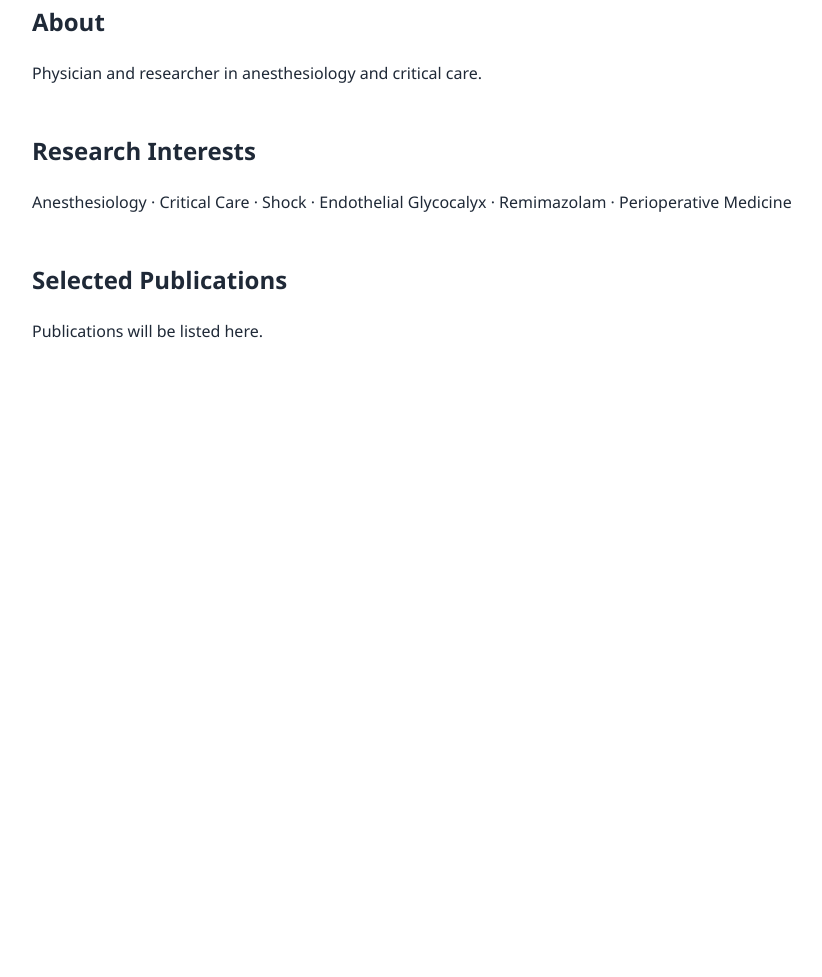
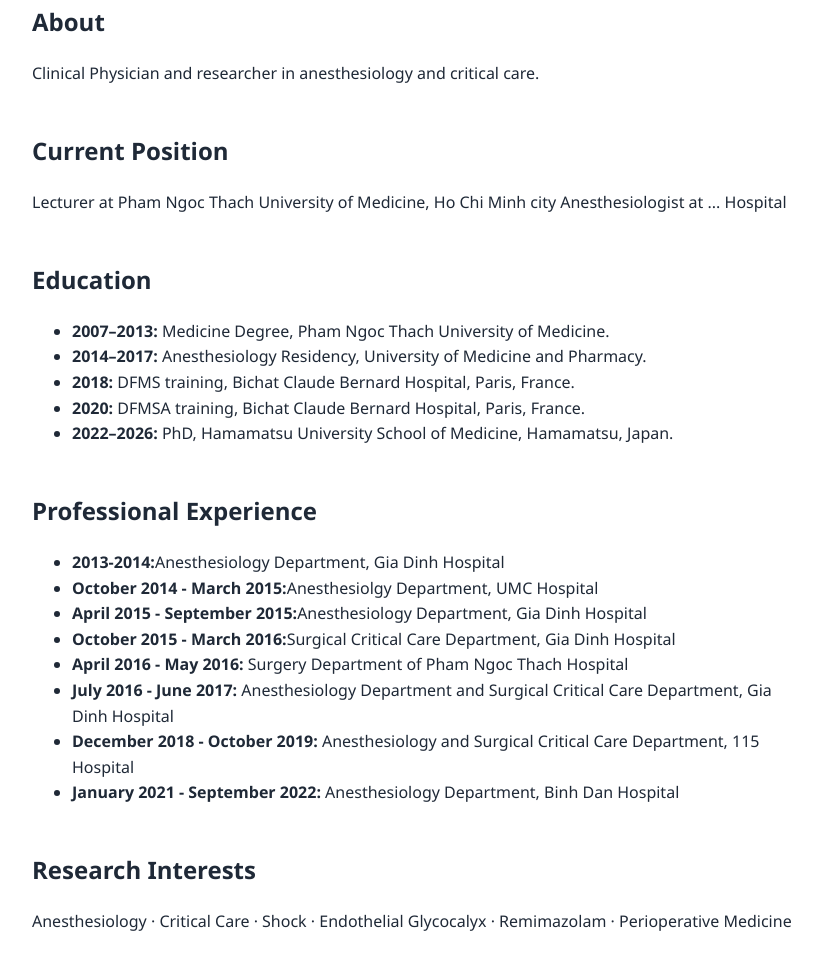
Before and after one commit to vankhanh-huynh/vankhanh-huynh.github.io, a plain HTML site: page index.html in a window 1280 px wide. Shown: the part 359-1336 px from the top of the page, without its empty margins (228-1050 px from the left). Before the commit the page ends 800 px from the top, so only its background shows below. Drawn offline with Linux system fonts and the light colour scheme.

Commit message:
Update index.html

```diff
--- a/index.html
+++ b/index.html
@@ -67,8 +67,41 @@
   <section>
     <h2>About</h2>
     <p>
-      Physician and researcher in anesthesiology and critical care.
+     Clinical Physician and researcher in anesthesiology and critical care.
     </p>
+  </section>
+
+  <section>
+    <h2>Current Position</h2>
+    <p>
+      Lecturer at Pham Ngoc Thach University of Medicine, Ho Chi Minh city
+      Anesthesiologist at ... Hospital
+    </p>
+  </section>
+
+  <section>
+    <h2>Education</h2>
+    <ul>
+  <li><strong>2007–2013:</strong> Medicine Degree, Pham Ngoc Thach University of Medicine.</li>
+  <li><strong>2014–2017:</strong> Anesthesiology Residency, University of Medicine and Pharmacy.</li>
+  <li><strong>2018:</strong> DFMS training, Bichat Claude Bernard Hospital, Paris, France.</li>
+  <li><strong>2020:</strong> DFMSA training, Bichat Claude Bernard Hospital, Paris, France.</li>
+  <li><strong>2022–2026:</strong> PhD, Hamamatsu University School of Medicine, Hamamatsu, Japan.</li>
+</ul>
+  </section>
+
+  <section>
+    <h2>Professional Experience</h2>
+    <ul>
+      <li><strong>2013-2014:</strong>Anesthesiology Department, Gia Dinh Hospital</li>
+      <li><strong>October 2014 - March 2015:</strong>Anesthesiolgy Department, UMC Hospital</li>
+      <li><strong>April 2015 - September 2015:</strong>Anesthesiology Department, Gia Dinh Hospital</li>
+      <li><strong>October 2015 - March 2016:</strong>Surgical Critical Care Department, Gia Dinh Hospital</li>
+      <li><strong>April 2016 - May 2016: </strong>Surgery Department of Pham Ngoc Thach Hospital</li>
+      <li><strong>July 2016 - June 2017:</strong> Anesthesiology Department and Surgical Critical Care Department, Gia Dinh Hospital</li>
+      <li><strong>December 2018 - October 2019:</strong> Anesthesiology and Surgical Critical Care Department, 115 Hospital </li>
+      <li><strong>January 2021 - September 2022: </strong>Anesthesiology Department, Binh Dan Hospital</li>
+    </ul>
   </section>
 
   <section>
```
